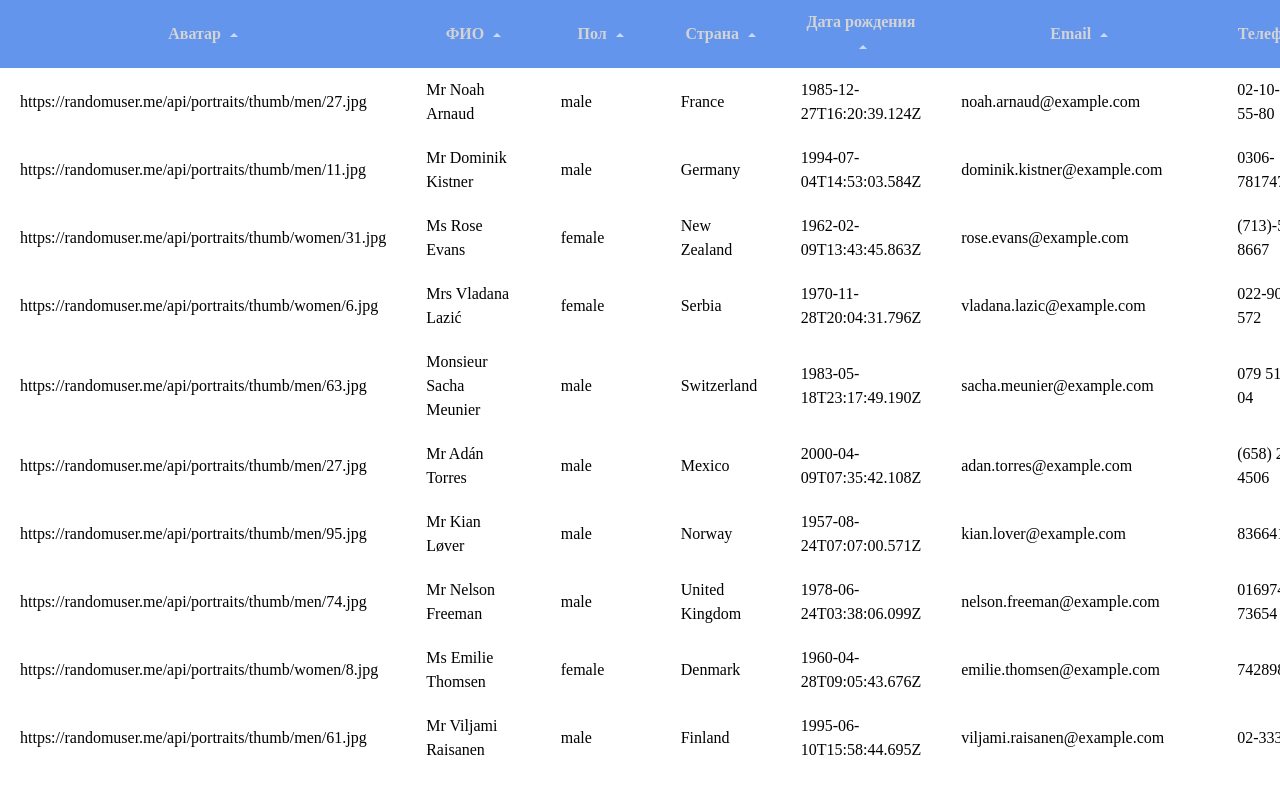
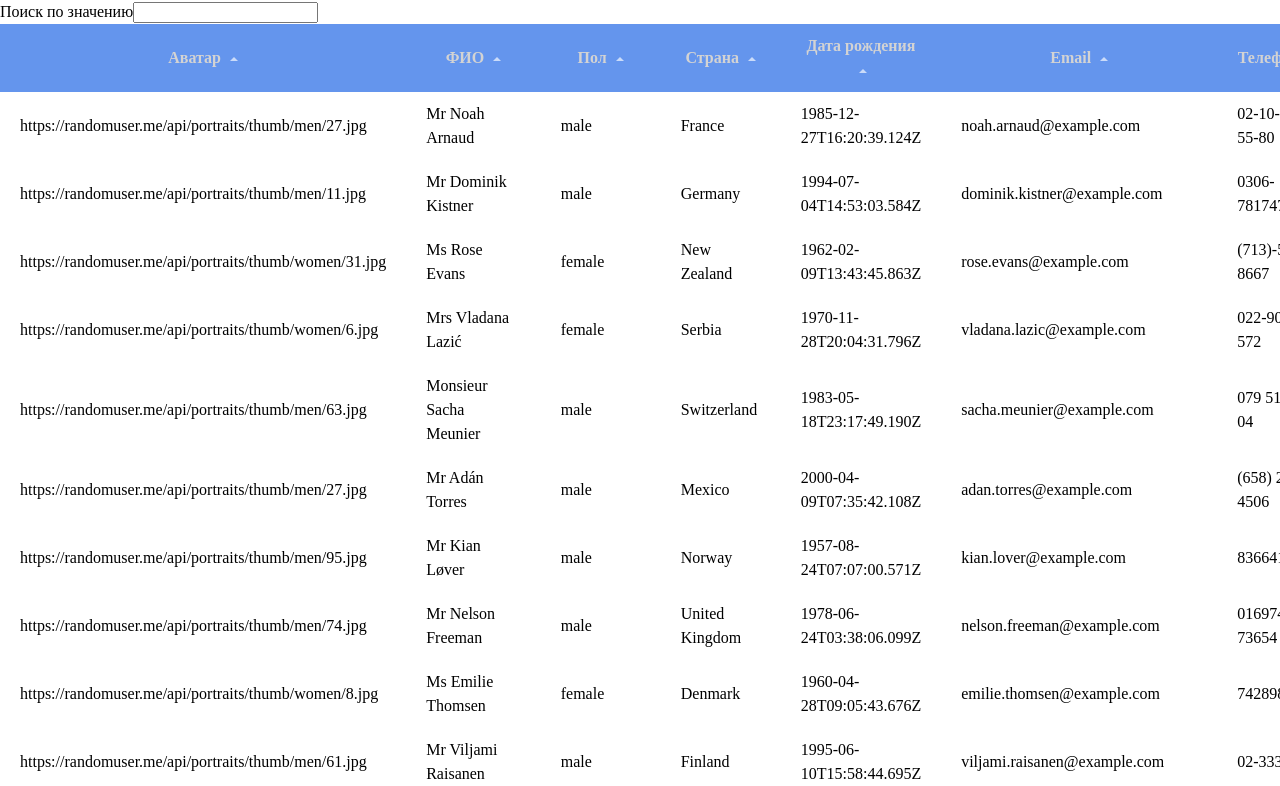
Before and after one commit to becasualle/vue-table, a Vue app: page / in a window 1280 px wide. Shown: the top 786 px of the page. Built offline with nearby package versions, Linux system fonts and the light colour scheme.

Commit message:
filter by search all entries

```diff
--- a/package.json
+++ b/package.json
@@ -16,7 +16,7 @@
   },
   "devDependencies": {
     "@rushstack/eslint-patch": "^1.1.4",
-    "@types/node": "^16.11.68",
+    "@types/node": "^16.18.3",
     "@vitejs/plugin-vue": "^3.1.2",
     "@vue/eslint-config-prettier": "^7.0.0",
     "@vue/eslint-config-typescript": "^11.0.0",
--- a/src/App.vue
+++ b/src/App.vue
@@ -1,8 +1,13 @@
 <template>
-  <header></header>
+  <header>
+    <form>
+      <label for="search">Поиск по значению</label>
+      <input type="text" name="search" id="search" v-model="search" />
+    </form>
+  </header>
 
   <main>
-    <DataTable :data="tableData" :columns="tableColumns" />
+    <DataTable :data="tableData" :columns="tableColumns" :search="search" />
   </main>
 </template>
 
@@ -42,6 +47,8 @@ const defaultTableData: TableData[] = [
     phone: "",
   },
 ];
+
+const search = ref("");
 
 // Get data for the table
 const tableInfo = ref<Data | null>(null);
--- a/src/components/DataTable.vue
+++ b/src/components/DataTable.vue
@@ -9,7 +9,7 @@
       </tr>
     </thead>
     <tbody>
-      <tr v-for="entry in data" :key="entry.phone">
+      <tr v-for="entry in filteredData" :key="entry.phone">
         <td v-for="(value, _, index) in entry" :key="index">
           {{ value }}
         </td>
@@ -19,17 +19,29 @@
 </template>
 
 <script setup lang="ts">
+import { computed } from "vue";
 import type { TableColumns, TableData } from "../App.vue";
 interface Props {
+  search: string;
   data: TableData[];
   columns: TableColumns[];
 }
 const props = defineProps<Props>();
 
-// const isDataEmpty = computed(() => props.data && props.data.length);
+const filteredData = computed(() => {
+  return props.data.filter((entry) => {
+    // @ts-ignore
+    return Object.values(entry).some((value: string) =>
+      value.toLowerCase().trim().includes(props.search.toLowerCase().trim())
+    );
+  });
+});
 </script>
 
 <style lang="scss" scoped>
+table {
+  width: 100%;
+}
 th {
   background-color: cornflowerblue;
   color: lightgray;
--- a/tsconfig.json
+++ b/tsconfig.json
@@ -5,7 +5,8 @@
     "baseUrl": ".",
     "paths": {
       "@/*": ["./src/*"]
-    }
+    },
+    // "lib": ["ES2017"]
   },
 
   "references": [
```
Also changed, not shown: 1 other file (tests, documents, lock files or other folders).
